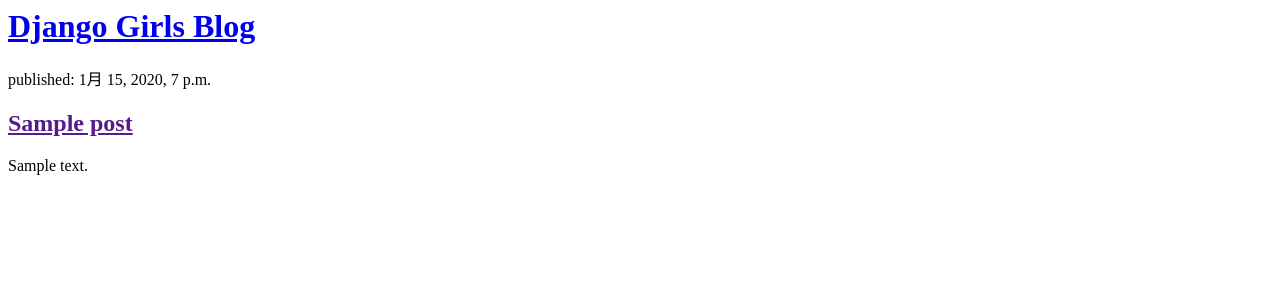
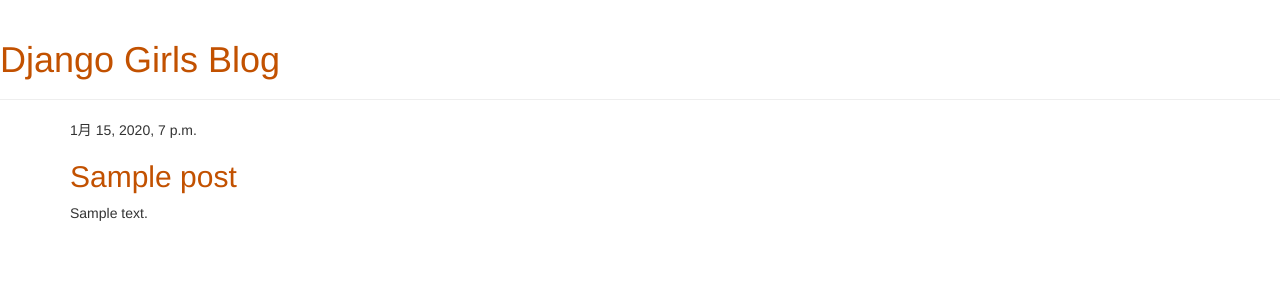
Before and after one commit to muurata/my-first-blog, a Django app: page / in a window 1280 px wide. Shown: the top 300 px of the page. Run offline with Django 3.2, Linux system fonts and the light colour scheme; tables that the repository leaves empty hold one stand-in row (values such as "Sample post"); some libraries are stand-ins or nearby versions.

Commit message:
Added view and template for detailed blog post as well as CSS for the site.

```diff
--- /dev/null
+++ b/blog/static/css/blog.css
@@ -0,0 +1,3 @@
+h1 a, h2 a {
+    color: #C25100
+}
--- /dev/null
+++ b/blog/templates/blog/base.html
@@ -0,0 +1,23 @@
+{% load static %}
+<html>
+    <head>
+        <title>Django Girls blog</title>
+        <link rel="stylesheet" href="//maxcdn.bootstrapcdn.com/bootstrap/3.2.0/css/bootstrap.min.css">
+        <link rel="stylesheet" href="//maxcdn.bootstrapcdn.com/bootstrap/3.2.0/css/bootstrap-theme.min.css">
+        <link href='//fonts.googleapis.com/css?family=Lobster&subset=latin,latin-ext' rel='stylesheet' type='text/css'>
+        <link rel="stylesheet" href="{% static 'css/blog.css' %}">
+    </head>
+    <body>
+        <div class="page-header">
+            <h1><a href="/">Django Girls Blog</a></h1>
+        </div>
+        <div class="content container">
+            <div class="row">
+                <div class="col-md-8">
+                {% block content %}
+                {% endblock %}
+                </div>
+            </div>
+        </div>
+    </body>
+</html>
--- a/blog/templates/blog/post_list.html
+++ b/blog/templates/blog/post_list.html
@@ -1,18 +1,12 @@
-<html>
-    <head>
-        <title>Django Girls blog</title>
-    </head>
-    <body>
-        <div>
-            <h1><a href="/">Django Girls Blog</a></h1>
+{% extends 'blog/base.html' %}
+{% block content %}
+    {% for post in posts %}
+        <div class="post">
+            <div class="date">
+                {{ post.published_date }}
+            </div>
+            <h2><a href="{% url 'post_detail' pk=post.pk %}">{{ post.title }}</a></h2>
+            <p>{{ post.text|linebreaksbr }}</p>
         </div>
-
-        {% for post in posts %}
-            <div>
-                <p>published: {{ post.published_date }}</p>
-                <h2><a href="">{{ post.title }}</a></h2>
-                <p>{{ post.text|linebreaksbr }}</p>
-            </div>
-        {% endfor %}
-    </body>
-</html>
+    {% endfor %}
+{% endblock %}
--- a/blog/urls.py
+++ b/blog/urls.py
@@ -3,4 +3,5 @@
 
 urlpatterns = [
     path('',views.post_list, name='post_list'),
+    path('post/<int:pk>/', views.post_detail, name='post_detail'),
 ]
--- a/blog/views.py
+++ b/blog/views.py
@@ -1,8 +1,13 @@
 from django.shortcuts import render
 from django.utils import timezone
 from .models import Post
+from django.shortcuts import render, get_object_or_404
 
 def post_list(request):
     posts = Post.objects.filter(published_date__lte=timezone.now()).order_by('published_date')
     return render(request,'blog/post_list.html',{'posts':posts})
+
+def post_detail(request, pk):
+    post = get_object_or_404(Post, pk=pk)
+    return render(request, 'blog/post_detail.html', {'post': post})
 # Create your views here.
```
Also changed, not shown: blog/templates/blog/post_detail.html (added, +13 -0 lines).
